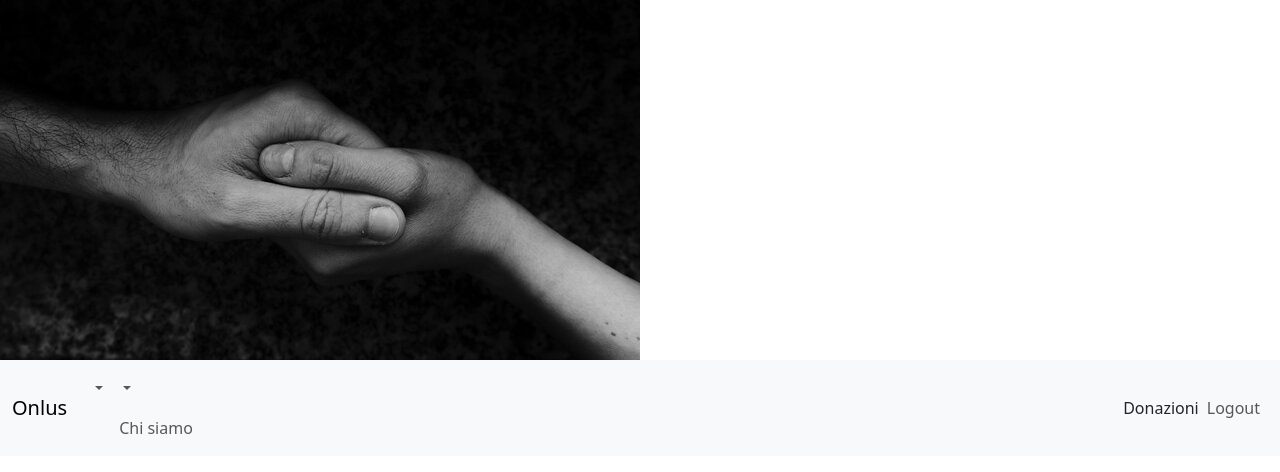
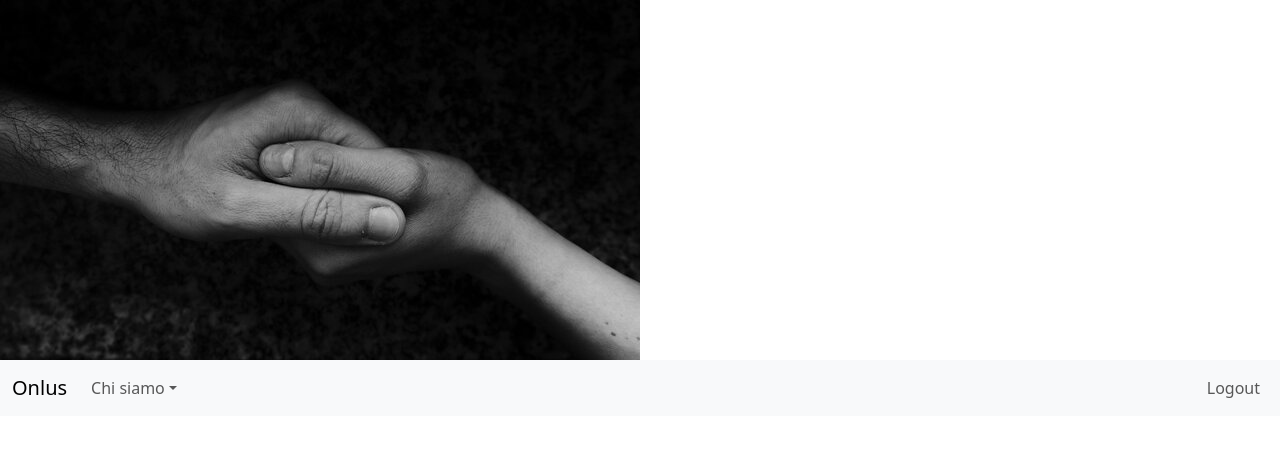
Before and after one commit to nicosimone23/CacciaAlTesoro, a website: page Index2.html in a window 1280 px wide. Drawn offline with nearby package versions, Linux system fonts and the light colour scheme.

Commit message:
Update Index2.html

```diff
--- a/Index2.html
+++ b/Index2.html
@@ -9,50 +9,28 @@
 <body>
   <img src="Img/Mani.jpeg" class="img-fluid" alt="...">
   <nav class="navbar navbar-expand-lg bg-body-tertiary">
-
     <div class="container-fluid">
-
       <a class="navbar-brand" href="#">Onlus</a>
-
-<button class="navbar-toggler" type="button" data-bs-toggle="collapse" data-bs-target="#navbarSupportedContent" aria-
-controls="navbarSupportedContent" aria-expanded="false" aria-label="Toggle navigation">
-
+      <button class="navbar-toggler" type="button" data-bs-toggle="collapse" data-bs-target="#navbarSupportedContent" aria-controls="navbarSupportedContent" aria-expanded="false" aria-label="Toggle navigation">
         <span class="navbar-toggler-icon"></span>
-
       </button>
       <div class="collapse navbar-collapse" id="navbarSupportedContent">
         <ul class="navbar-nav me-auto mb-2 mb-lg-0">
           <li class="nav-item dropdown">
-<a class="nav-link dropdown-toggle" href="#" role="button" data-bs-toggle="dropdown" aria-expanded="false">
-
-
-<li class="nav-item">
-
-<a class="nav-link" href="#">Chi siamo</a>
-
-</li>
-
-</ul>
-<a class="nav-link" href="#">Donazioni</a>
-
-
+            <a class="nav-link dropdown-toggle" href="#" role="button" data-bs-toggle="dropdown" aria-expanded="false">Chi siamo</a>
             <ul class="dropdown-menu">
               <li><a class="dropdown-item" href="#">Nuova</a></li>
               <li><a class="dropdown-item" href="#">Storico</a></li>
               <li><a class="dropdown-item" href="#">Istruzioni</a></li>
-
             </ul>
           </li>
-<ul class="navbar-nav">
+        </ul>
+        <ul class="navbar-nav ml-auto">
           <li class="nav-item">
-
             <a class="nav-link" href="#">Logout</a>
-
           </li>
-
         </ul>
       </div>
-
     </div>
   </nav>
   <script src="https://cdn.jsdelivr.net/npm/bootstrap@5.3.3/dist/js/bootstrap.bundle.min.js" integrity="sha384-YvpcrYf0tY3lHB60NNkmXc5s9fDVZLESaAA55NDzOxhy9GkcIdslK1eN7N6jIeHz" crossorigin="anonymous"></script>
```
Lines whose indentation alone changed are shown as unchanged.
